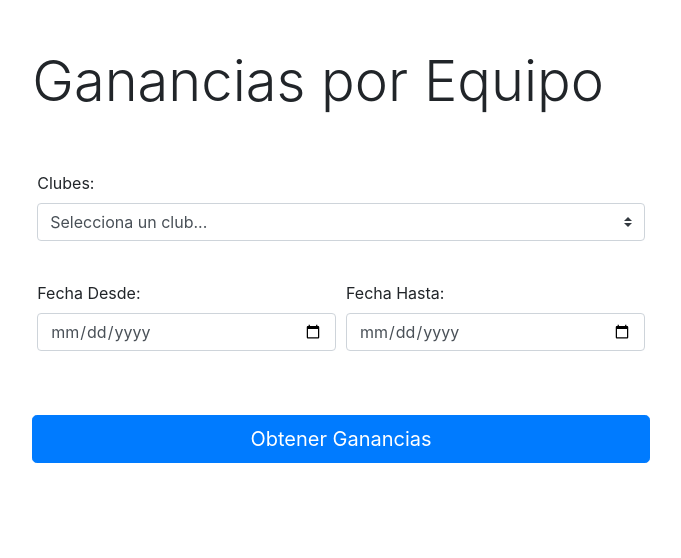
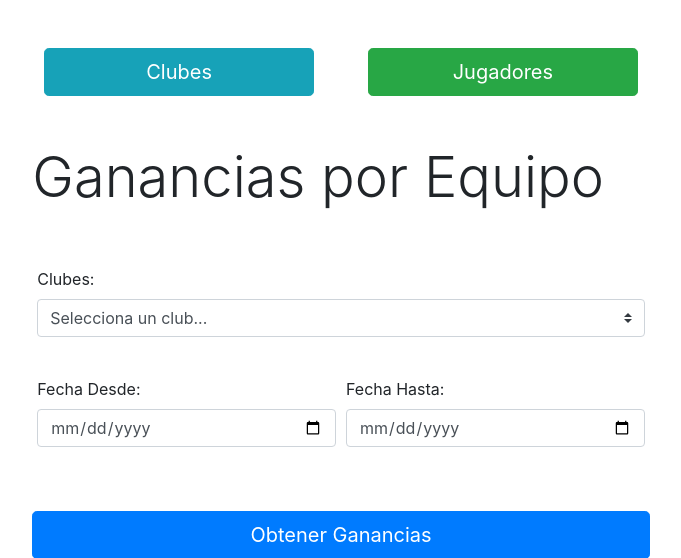
Before and after one commit to jrdnbrj/login-nicolas, a Django app: page /reporte in a window 1280 px wide. Shown: the part 56-614 px from the top of the page, without its empty margins (299-980 px from the left). Run offline with Django 3.2, Linux system fonts and the light colour scheme; data comes from the database, SQL or seed files in the repository; both versions use the stored data as it was after the commit.

Commit message:
Reportes 2

```diff
--- a/app/urls.py
+++ b/app/urls.py
@@ -19,4 +19,6 @@ urlpatterns = [
     path('club/editar', editar_club, name='editar_club'),
     #Reporte
     path('reporte', reporte, name='reporte'),
+    path('clubes/buscar', buscar_clubes, name='buscar_clubes'),
+    path('jugadores/buscar/<orden>', buscar_jugadores, name='buscar_jugadores'),
 ]
--- a/app/views.py
+++ b/app/views.py
@@ -196,3 +196,18 @@ def reporte(request):
         }
     context['clubes'] = clubes
     return render(request, 'reporte.html', context)
+
+def buscar_clubes(request):
+    return render(request, 'reporte.html', { 'clubes': Club.objects.all()})
+
+def buscar_jugadores(request, orden):
+    jugadores = Jugador.objects.all()
+    if orden == 'ascendente':
+        jugadores = jugadores.order_by('costo')
+        context = { 'jugadores': jugadores, 'orden': 'descendente' }
+    elif orden == 'descendente':
+        jugadores = jugadores.order_by('-costo')
+        context = { 'jugadores': jugadores, 'orden': 'ascendente' }
+    else:
+        context = { 'jugadores': jugadores, 'orden': 'ascendente' }
+    return render(request, 'reporte2.html', context)
--- a/templates/reporte.html
+++ b/templates/reporte.html
@@ -2,8 +2,12 @@
 {% block content %}
 <div class="container">
     <div class="col-xl-7 mx-auto my-5">
+        <div class="row mb-5">
+            <a class="btn btn-info btn-lg col-5 mx-auto" href="{% url 'buscar_clubes' %}">Clubes</a>
+            <a class="btn btn-success btn-lg col-5 mx-auto" href="{% url 'buscar_jugadores' 'ascendente' %}">Jugadores</a>
+        </div>
         <label class="display-4">Ganancias por Equipo</label>
-        <form method='POST'>{% csrf_token %}
+        <form method='POST' action="{% url 'reporte' %}">{% csrf_token %}
             <div class="form-row mx-auto m-5">
                 <div class="form-group col-12 ml-auto">
                     <label for="date_from" class="label">Clubes:</label>
```
Also changed, not shown: templates/reporte2.html (added, +32 -0 lines), db.sqlite3.
